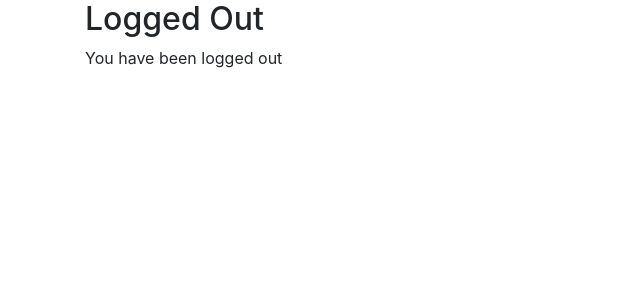
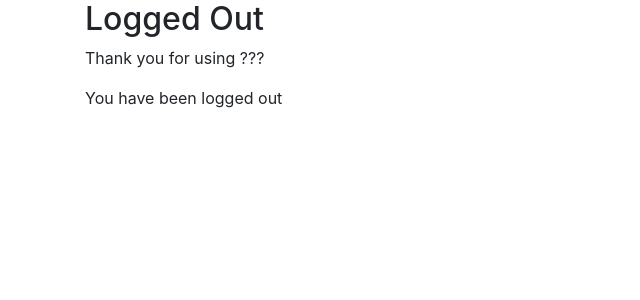
Before and after one commit to Mildness10/url-shortener, a Django app: page /logout/ in a window 1280 px wide. Shown: the top 300 px of the page, without its empty margins (0-640 px from the left). Run offline with Django 4.2, Linux system fonts and the light colour scheme; some libraries are stand-ins or nearby versions.

Commit message:
modified logout page

```diff
--- a/templates/registration/logout.html
+++ b/templates/registration/logout.html
@@ -4,5 +4,6 @@
 
 {% block content %}
     <h2>Logged Out</h2>
+    <p>Thank you for using ???</p>
     <p>You have been logged out</p>
 {% endblock content %}
```
